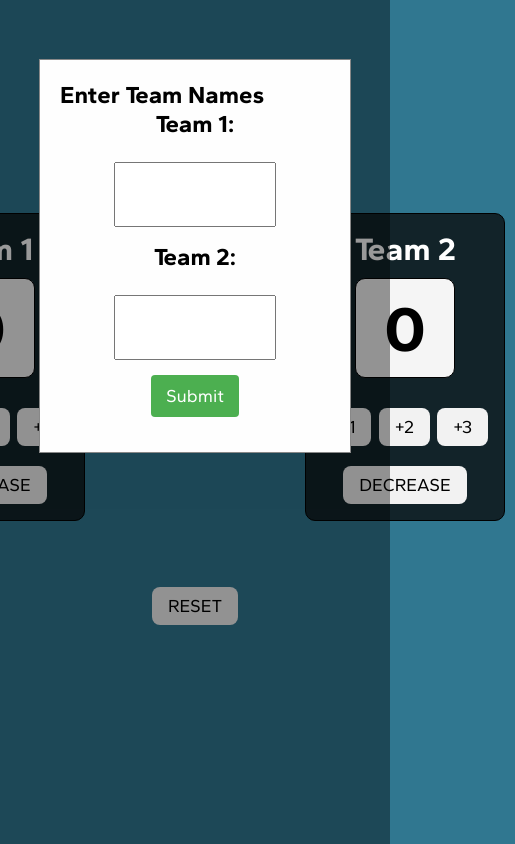
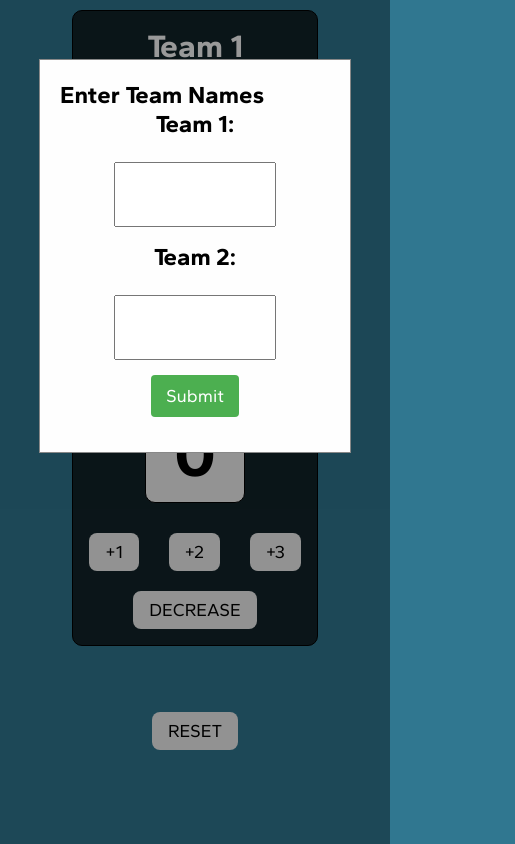
Before and after one commit to eillanrt/scoreboard-smple, a Vue app: page / in a window 390 px wide. Shown: the whole page, 515 px wide, since content can reach past the window. Built offline with nearby package versions, Linux system fonts and the light colour scheme.

Commit message:
feat: make it responsive

```diff
--- a/src/App.vue
+++ b/src/App.vue
@@ -103,4 +103,24 @@ body {
   display: flex;
   justify-content: space-between;
 }
+
+@media (max-width: 640px) {
+  .score-app {
+    width: 100%;
+  }
+  .scorers {
+    width: 90%;
+    margin: 0 auto;
+  }
+}
+
+@media (max-width: 480px) {
+  #app {
+    height: auto;
+  }
+  .scorers {
+    flex-direction: column;
+    align-items: center;
+  }
+}
 </style>
--- a/src/components/Scorer.vue
+++ b/src/components/Scorer.vue
@@ -52,4 +52,10 @@ export default {
   padding: 16px;
   background-color: #122329;
 }
+
+@media (max-width: 480px) {
+  .score-wrap {
+    width: 70%;
+  }
+}
 </style>
```
